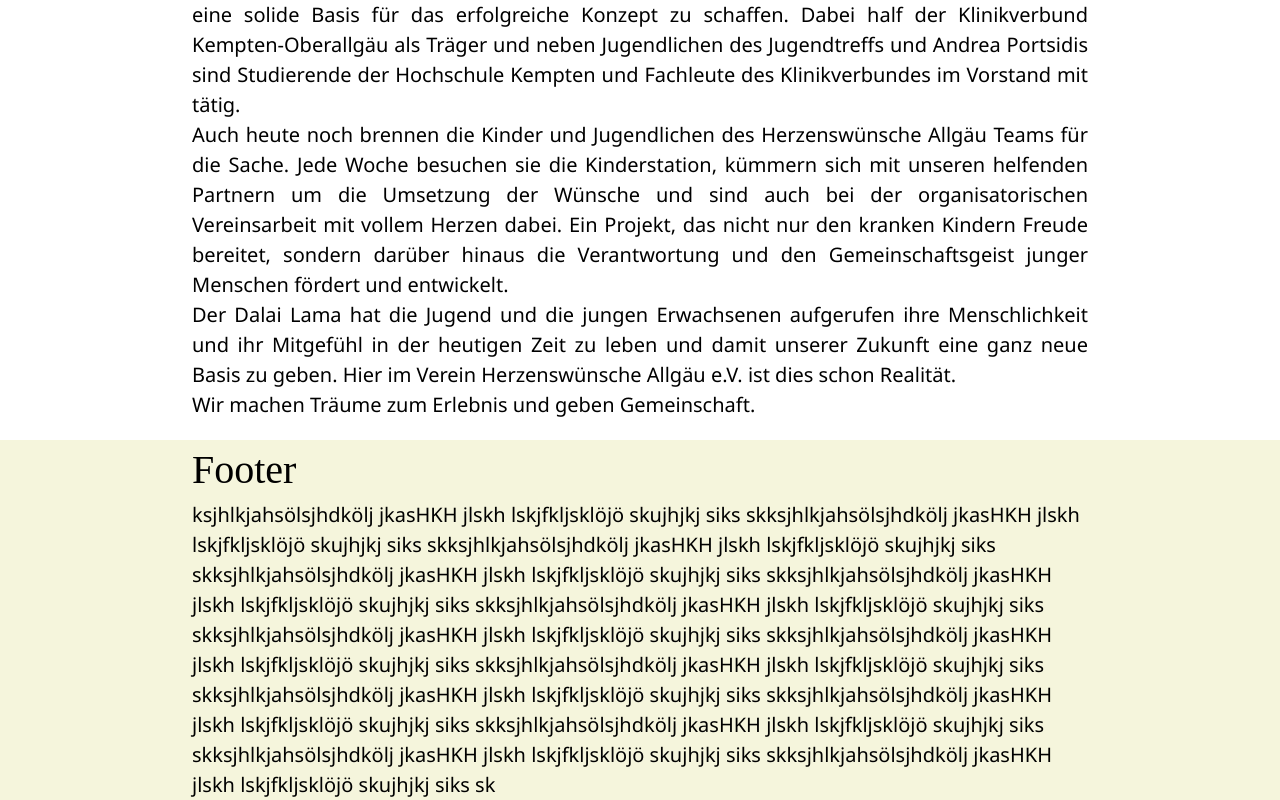
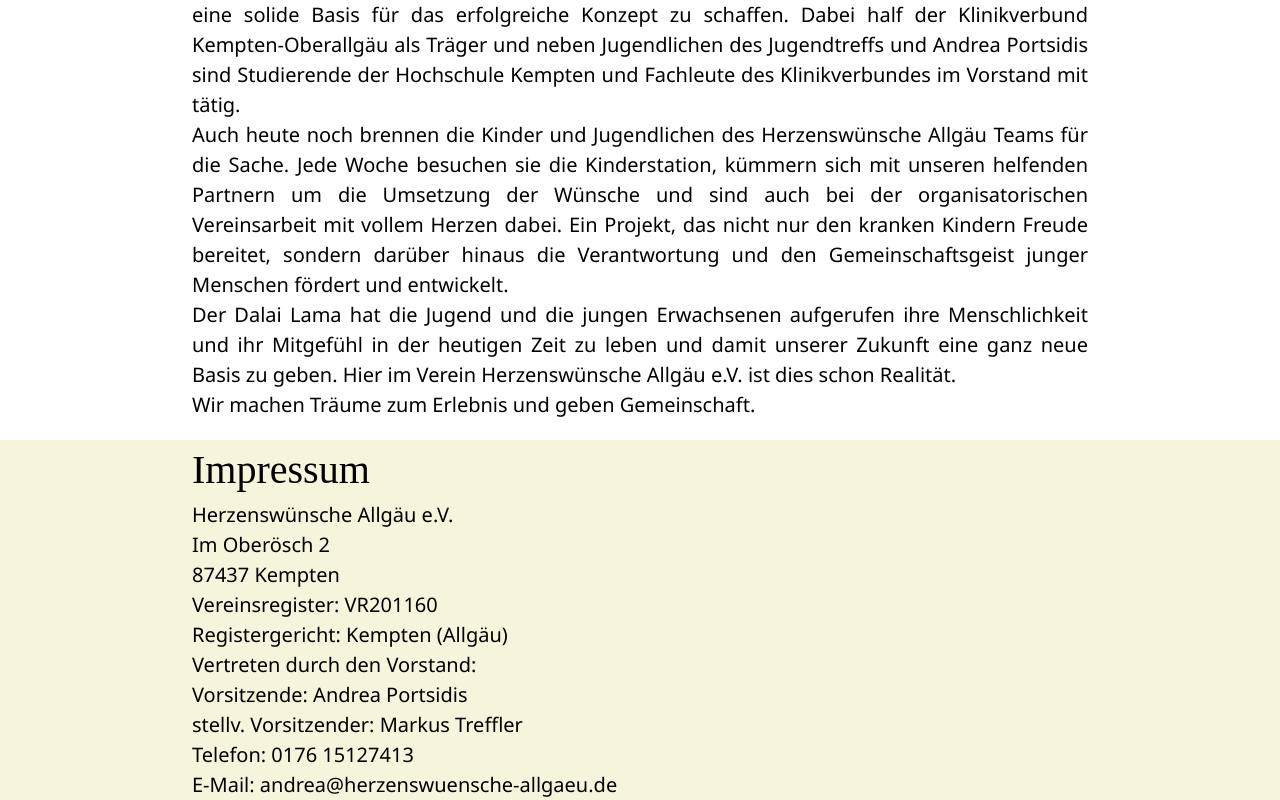
Before and after one commit to tim-pollmann/herzenswuensche-allgaeu, a Next.js app: page /wir in a window 1280 px wide. Shown: the part 551-1351 px from the top of the page. Built offline with nearby package versions, Linux system fonts and the light colour scheme.

Commit message:
added impressum for vercel

```diff
--- a/components/Footer.tsx
+++ b/components/Footer.tsx
@@ -5,8 +5,17 @@ export default function Footer() {
   return (
     <footer className={styles.container}>
       <div className={styles.contentContainer}>
-        <h1>Footer</h1>
-        <p>ksjhlkjahsölsjhdkölj jkasHKH jlskh lskjfkljsklöjö skujhjkj siks skksjhlkjahsölsjhdkölj jkasHKH jlskh lskjfkljsklöjö skujhjkj siks skksjhlkjahsölsjhdkölj jkasHKH jlskh lskjfkljsklöjö skujhjkj siks skksjhlkjahsölsjhdkölj jkasHKH jlskh lskjfkljsklöjö skujhjkj siks skksjhlkjahsölsjhdkölj jkasHKH jlskh lskjfkljsklöjö skujhjkj siks skksjhlkjahsölsjhdkölj jkasHKH jlskh lskjfkljsklöjö skujhjkj siks skksjhlkjahsölsjhdkölj jkasHKH jlskh lskjfkljsklöjö skujhjkj siks skksjhlkjahsölsjhdkölj jkasHKH jlskh lskjfkljsklöjö skujhjkj siks skksjhlkjahsölsjhdkölj jkasHKH jlskh lskjfkljsklöjö skujhjkj siks skksjhlkjahsölsjhdkölj jkasHKH jlskh lskjfkljsklöjö skujhjkj siks skksjhlkjahsölsjhdkölj jkasHKH jlskh lskjfkljsklöjö skujhjkj siks skksjhlkjahsölsjhdkölj jkasHKH jlskh lskjfkljsklöjö skujhjkj siks skksjhlkjahsölsjhdkölj jkasHKH jlskh lskjfkljsklöjö skujhjkj siks skksjhlkjahsölsjhdkölj jkasHKH jlskh lskjfkljsklöjö skujhjkj siks sk</p>
+        <h1>Impressum</h1>
+        <p>Herzenswünsche Allgäu e.V.</p>
+        <p>Im Oberösch 2</p>
+        <p>87437 Kempten</p>
+        <p>Vereinsregister: VR201160</p>
+        <p>Registergericht: Kempten (Allgäu)</p>
+        <p>Vertreten durch den Vorstand:</p>
+        <p>Vorsitzende: Andrea Portsidis</p>
+        <p>stellv. Vorsitzender: Markus Treffler</p>
+        <p>Telefon: 0176 15127413</p>
+        <p>E-Mail: andrea@herzenswuensche-allgaeu.de</p>
       </div>
     </footer>
   );
```
